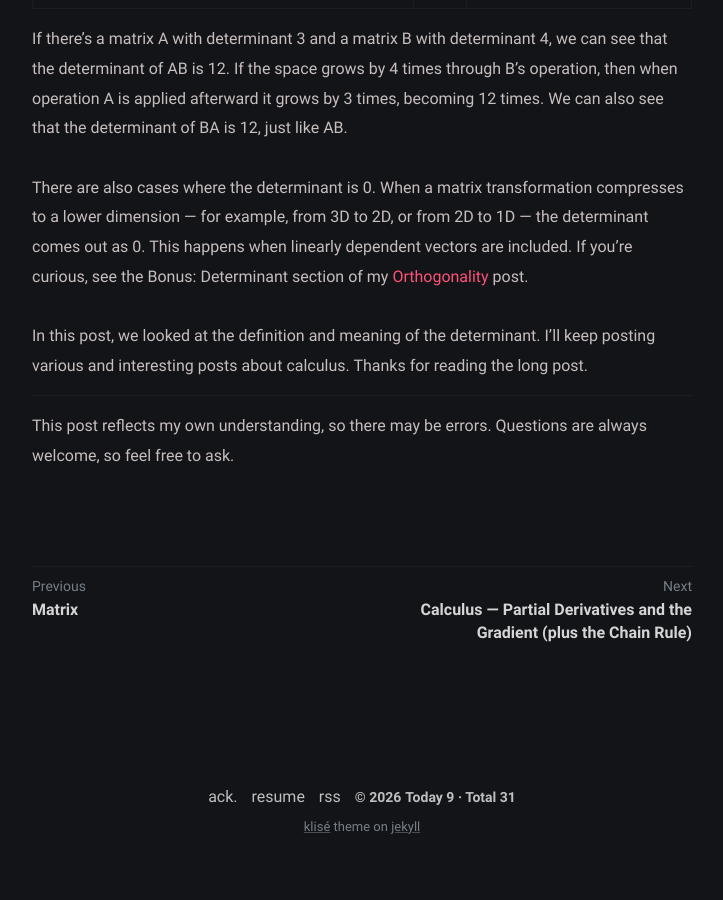
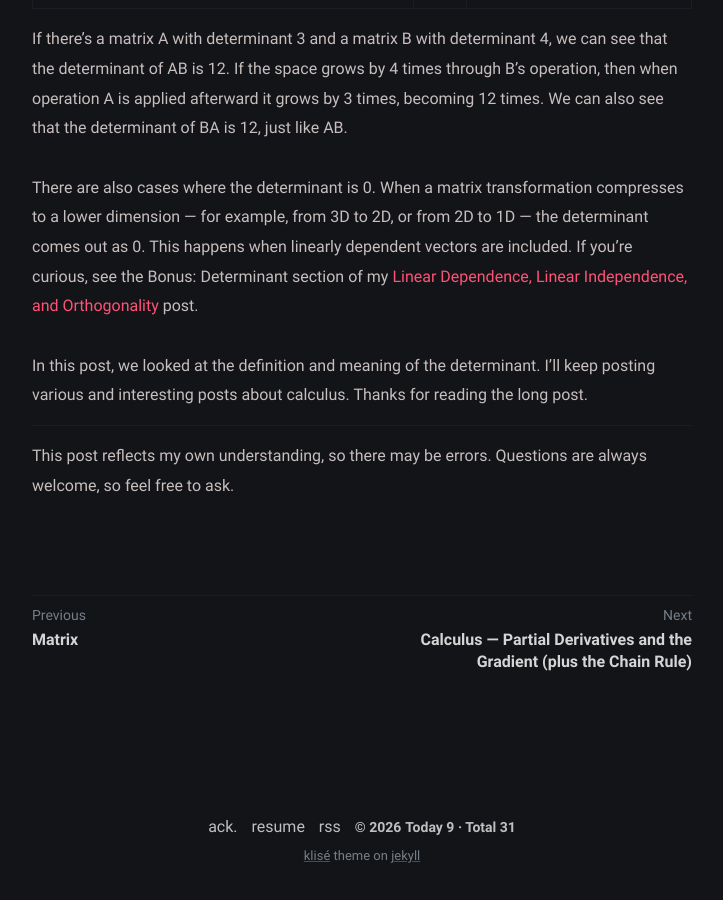
Before and after one commit to Oasisforhaanee/Oasisforhaanee.github.io, a Jekyll site: the page built from _posts/2025-11-09-determinant.md, in a window 1280 px wide and 900 px high, scrolled down 5008 px. Shown: the whole window, without its empty margins (278-1001 px from the left). Built offline with Jekyll 4.4.1, drawn with Linux system fonts in a browser that asks for light colours; comment, search, counter and statistics services are not loaded; before the commit the page ends 5879 px from its top, so only the background shows below that.

Commit message:
Repoint orthogonality link to split post

```diff
--- a/_posts/2025-11-09-determinant.md
+++ b/_posts/2025-11-09-determinant.md
@@ -77,7 +77,7 @@
 
 If there's a matrix A with determinant 3 and a matrix B with determinant 4, we can see that the determinant of AB is 12. If the space grows by 4 times through B's operation, then when operation A is applied afterward it grows by 3 times, becoming 12 times. We can also see that the determinant of BA is 12, just like AB.
 
-There are also cases where the determinant is 0. When a matrix transformation compresses to a lower dimension — for example, from 3D to 2D, or from 2D to 1D — the determinant comes out as 0. This happens when linearly dependent vectors are included. If you're curious, see the Bonus: Determinant section of my [Orthogonality](https://oasisforhaanee.github.io/orthogonality/) post.
+There are also cases where the determinant is 0. When a matrix transformation compresses to a lower dimension — for example, from 3D to 2D, or from 2D to 1D — the determinant comes out as 0. This happens when linearly dependent vectors are included. If you're curious, see the Bonus: Determinant section of my [Linear Dependence, Linear Independence, and Orthogonality](https://oasisforhaanee.github.io/linear-dependence-independence-and-orthogonality/) post.
 
 In this post, we looked at the definition and meaning of the determinant. I'll keep posting various and interesting posts about calculus. Thanks for reading the long post.
 
```
